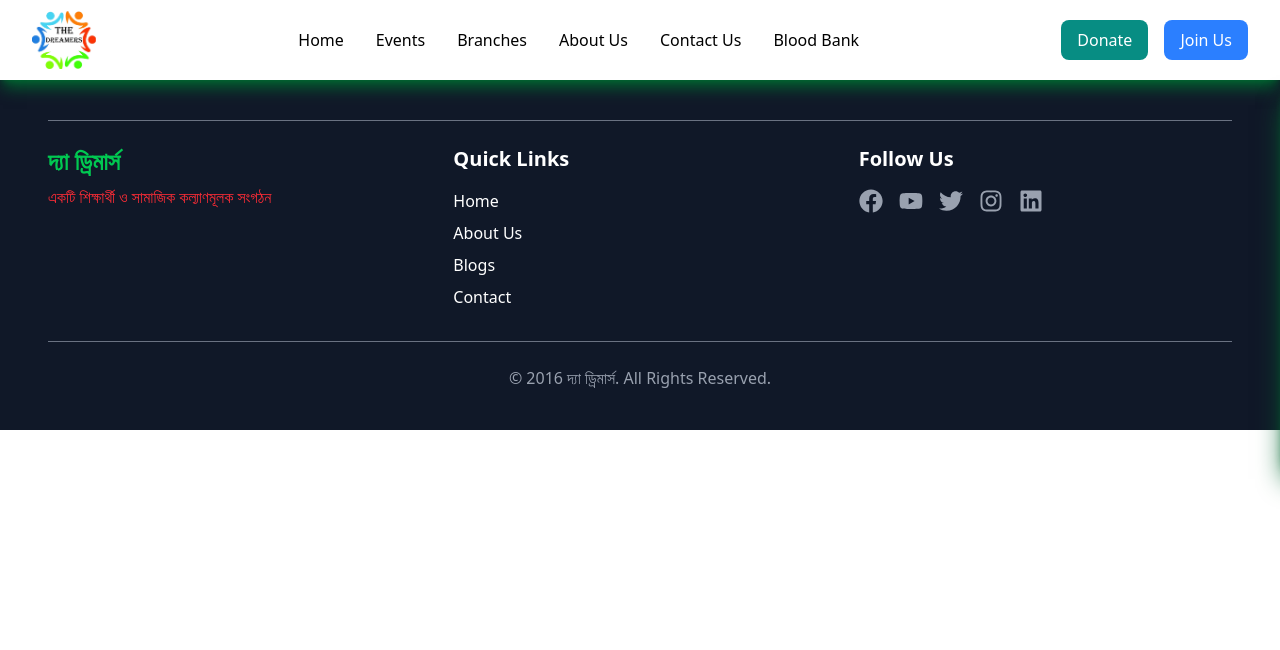
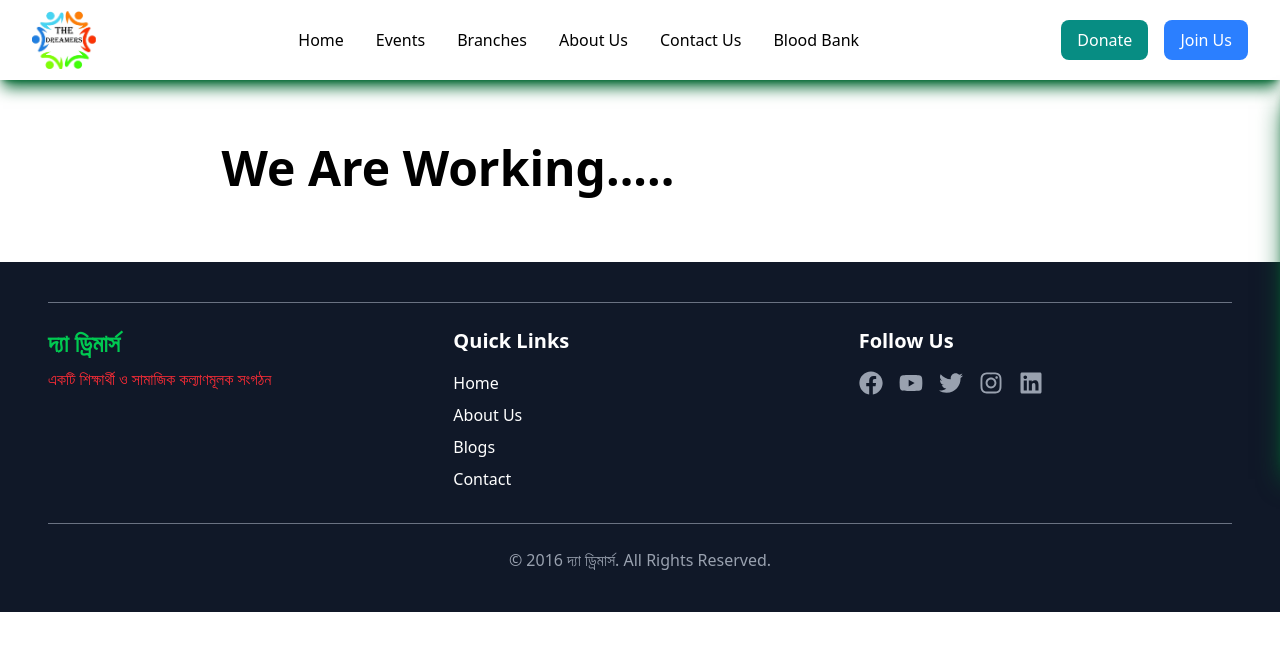
Before and after one commit to Alamgir2-2/The-Dreamers, a React (Vite) app: page /about in a window 1280 px wide. Shown: the top 650 px of the page. Built offline with nearby package versions, Linux system fonts and the light colour scheme.

Commit message:
Added nav option

```diff
--- a/src/App.jsx
+++ b/src/App.jsx
@@ -6,6 +6,9 @@ import Footer from './Components/Layout/Footer'
 import BranchPage from './Components/Layout/Branches/BranchPage'
 import BloodGroupPage from './Components/BloodGroups/BloodGroup'
 import BloodBank from './Components/BloodBank/BloodBank'
+import Events from './Components/Events/Events'
+import Contact from './Components/Contact/Contact'
+import AboutUs from './Components/AboutUs/AboutUs'
 
 function App() {
   return (
@@ -16,6 +19,10 @@ function App() {
         <Route path="/branches/:id" element={<BranchPage></BranchPage>} />
         <Route path="/blood-groups/:bloodGroup" element={<BloodGroupPage></BloodGroupPage>} />
         <Route path="/blood" element={<BloodBank></BloodBank>} />
+        <Route path="/events" element={<Events></Events>} />
+        <Route path="/about" element={<AboutUs></AboutUs>} />
+        <Route path="/contact" element={<Contact></Contact>} />
+
       </Routes>
       <Footer></Footer>
 
--- /dev/null
+++ b/src/Components/AboutUs/AboutUs.jsx
@@ -0,0 +1,19 @@
+import React from 'react';
+
+const AboutUs = () => {
+    return (
+        <div
+            className="text-center p-16 text-5xl font-bold"
+            style={{
+                display: "inline-block",
+                overflow: "hidden",
+                whiteSpace: "nowrap",
+                animation: "typing 2s steps(10, end) infinite alternate"
+            }}
+        >
+            <h1>We Are Working.....</h1>
+        </div>
+    );
+};
+
+export default AboutUs;
--- /dev/null
+++ b/src/Components/Contact/Contact.jsx
@@ -0,0 +1,19 @@
+import React from 'react';
+
+const Contact = () => {
+    return (
+        <div
+            className="text-center p-16 text-5xl font-bold"
+            style={{
+                display: "inline-block",
+                overflow: "hidden",
+                whiteSpace: "nowrap",
+                animation: "typing 2s steps(10, end) infinite alternate"
+            }}
+        >
+            <h1>We Are Working.....</h1>
+        </div>
+    );
+};
+
+export default Contact;
--- /dev/null
+++ b/src/Components/Events/Events.css
@@ -0,0 +1,4 @@
+  @keyframes typing {
+    from { width: 0; }
+    to { width: 100%; }
+  }
--- /dev/null
+++ b/src/Components/Events/Events.jsx
@@ -0,0 +1,20 @@
+import React from 'react';
+import "../Events/Events.css";
+
+const Events = () => {
+    return (
+        <div
+            className="text-center p-16 text-5xl font-bold"
+            style={{
+                display: "inline-block",
+                overflow: "hidden",
+                whiteSpace: "nowrap",
+                animation: "typing 2s steps(10, end) infinite alternate"
+            }}
+        >
+            <h1>We Are Working.....</h1>
+        </div>
+    );
+};
+
+export default Events;
```
Also changed, not shown: vite.config.js (line endings or trailing spaces).
